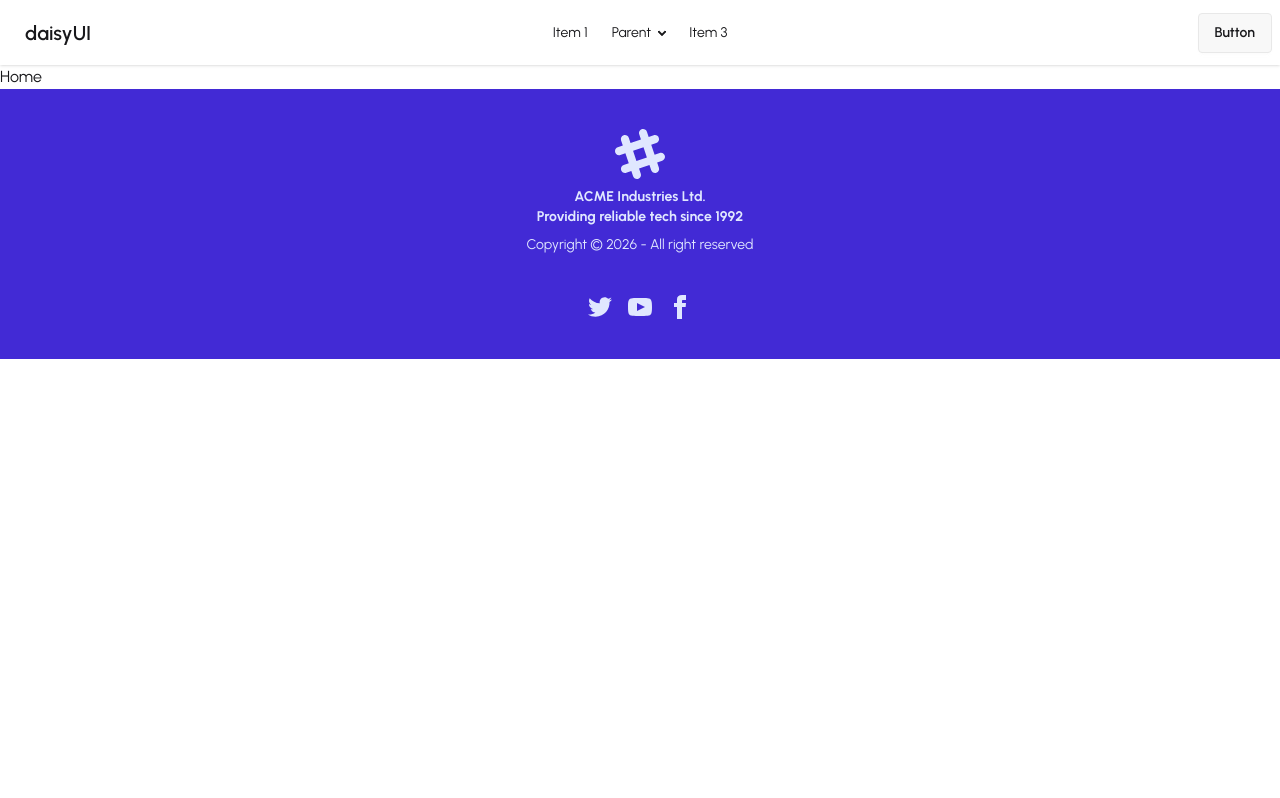
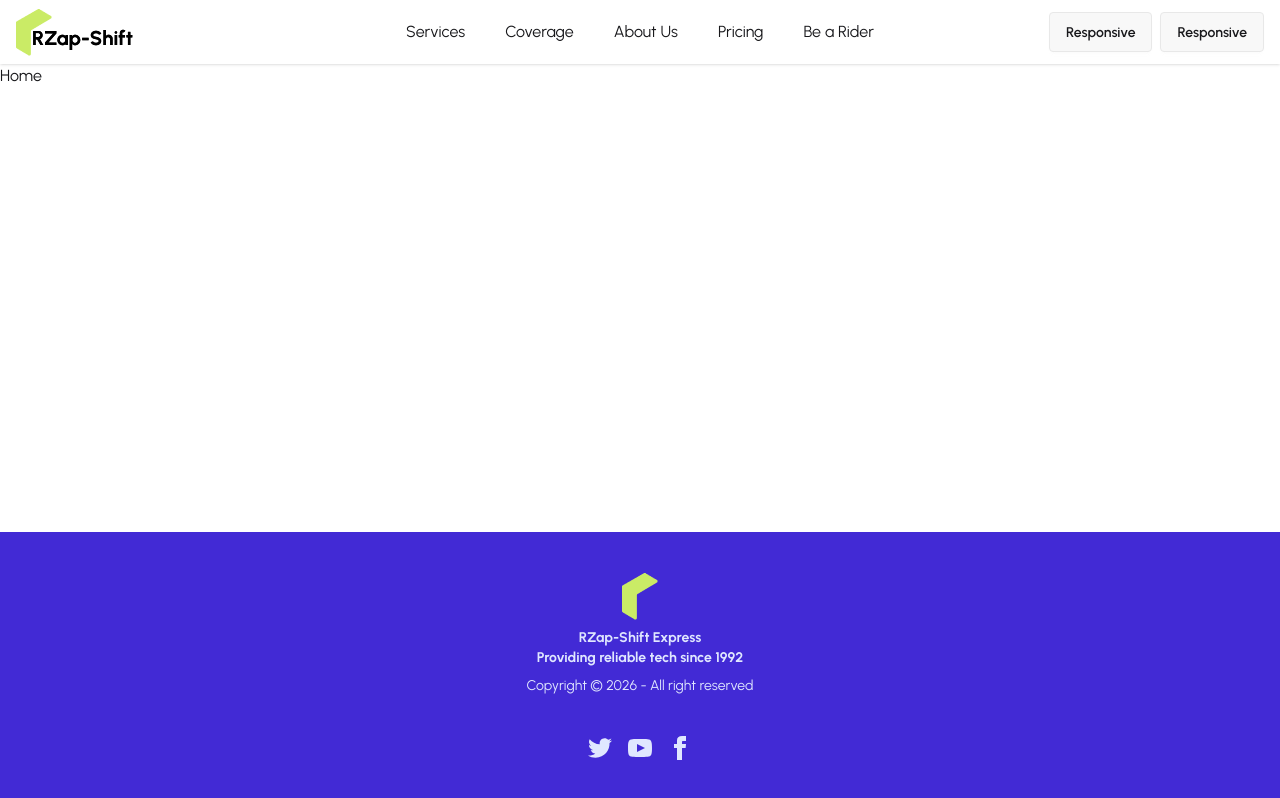
Before and after one commit to Misskhat/rzap-shift, a React (Vite) app: page / in a window 1280 px wide. Built offline with nearby package versions, Linux system fonts and the light colour scheme.

Commit message:
navbar and footer complete

```diff
--- a/src/components/shared/Footer.jsx
+++ b/src/components/shared/Footer.jsx
@@ -1,22 +1,15 @@
 import React from "react";
+import Logo from "./Logo";
 
 const Footer = () => {
   return (
     <footer className="footer footer-horizontal footer-center bg-primary text-primary-content p-10">
       <aside>
-        <svg
-          width="50"
-          height="50"
-          viewBox="0 0 24 24"
-          xmlns="http://www.w3.org/2000/svg"
-          fillRule="evenodd"
-          clipRule="evenodd"
-          className="inline-block fill-current"
-        >
-          <path d="M22.672 15.226l-2.432.811.841 2.515c.33 1.019-.209 2.127-1.23 2.456-1.15.325-2.148-.321-2.463-1.226l-.84-2.518-5.013 1.677.84 2.517c.391 1.203-.434 2.542-1.831 2.542-.88 0-1.601-.564-1.86-1.314l-.842-2.516-2.431.809c-1.135.328-2.145-.317-2.463-1.229-.329-1.018.211-2.127 1.231-2.456l2.432-.809-1.621-4.823-2.432.808c-1.355.384-2.558-.59-2.558-1.839 0-.817.509-1.582 1.327-1.846l2.433-.809-.842-2.515c-.33-1.02.211-2.129 1.232-2.458 1.02-.329 2.13.209 2.461 1.229l.842 2.515 5.011-1.677-.839-2.517c-.403-1.238.484-2.553 1.843-2.553.819 0 1.585.509 1.85 1.326l.841 2.517 2.431-.81c1.02-.33 2.131.211 2.461 1.229.332 1.018-.21 2.126-1.23 2.456l-2.433.809 1.622 4.823 2.433-.809c1.242-.401 2.557.484 2.557 1.838 0 .819-.51 1.583-1.328 1.847m-8.992-6.428l-5.01 1.675 1.619 4.828 5.011-1.674-1.62-4.829z"></path>
-        </svg>
+        <div>
+          <Logo />
+        </div>
         <p className="font-bold">
-          ACME Industries Ltd.
+          RZap-Shift Express
           <br />
           Providing reliable tech since 1992
         </p>
--- a/src/components/shared/Logo.jsx
+++ b/src/components/shared/Logo.jsx
@@ -2,9 +2,16 @@ import logo from "../../assets/logo.png";
 
 const Logo = () => {
   return (
-    <div>
-      <img src={logo} alt="logo" />
-    </div>
+    <>
+      <div className="md:relative">
+        <div>
+          <img src={logo} alt="logo" className="max-sm:hidden" />
+        </div>
+      </div>
+      <span className="font-bold absolute top-6 lg:top-6 lg:left-8 max-lg:left-22 max-sm:left-15 text-xs md:text-xl text-black">
+        RZap-Shift
+      </span>
+    </>
   );
 };
 
--- a/src/layouts/MainLayout.jsx
+++ b/src/layouts/MainLayout.jsx
@@ -1,13 +1,14 @@
 import Navbar from "../pages/Home/Navbar/Navbar";
 import Home from "../pages/Home/Home/Home";
 import Footer from "../components/shared/Footer";
+import { Outlet } from "react-router";
 
 const MainLayout = () => {
   return (
     <div className="min-h-screen flex flex-col">
       <Navbar></Navbar>
-      <div className="container">
-        <Home></Home>
+      <div className="container mx-auto flex-1">
+        <Outlet />
       </div>
       <Footer></Footer>
     </div>
--- /dev/null
+++ b/src/pages/AboutUs/AboutUs.jsx
@@ -0,0 +1,7 @@
+import React from "react";
+
+const AboutUs = () => {
+  return <div>AboutUs</div>;
+};
+
+export default AboutUs;
--- /dev/null
+++ b/src/pages/BeARider/BeARider.jsx
@@ -0,0 +1,7 @@
+import React from "react";
+
+const BeArider = () => {
+  return <div>BeArider</div>;
+};
+
+export default BeArider;
--- a/src/pages/Home/Navbar/Navbar.jsx
+++ b/src/pages/Home/Navbar/Navbar.jsx
@@ -1,8 +1,58 @@
-import React from "react";
+import { Link, NavLink } from "react-router";
+import Logo from "../../../components/shared/Logo";
 
 const Navbar = () => {
+  const list = (
+    <>
+      <NavLink
+        to={"/services"}
+        className={({ isActive }) =>
+          isActive ? "border-b text-green-500" : ""
+        }
+      >
+        <li className={"hover:bg-base-300 px-4 py-2  rounded"}> Services</li>
+      </NavLink>
+
+      <NavLink
+        to={"/coverage"}
+        className={({ isActive }) =>
+          isActive ? "border-b text-green-500" : ""
+        }
+      >
+        <li className={"hover:bg-base-300 px-4 py-2  rounded"}> Coverage</li>
+      </NavLink>
+
+      <NavLink
+        to={"/aboutUs"}
+        className={({ isActive }) =>
+          isActive ? "border-b text-green-500" : ""
+        }
+      >
+        <li className={"hover:bg-base-300 px-4 py-2  rounded"}> About Us</li>
+      </NavLink>
+
+      <NavLink
+        to={"/pricing"}
+        className={({ isActive }) =>
+          isActive ? "border-b text-green-500" : ""
+        }
+      >
+        <li className={"hover:bg-base-300 px-4 py-2  rounded"}> Pricing</li>
+      </NavLink>
+
+      <NavLink
+        to={"/be-a-rider"}
+        className={({ isActive }) =>
+          isActive ? "border-b text-green-500" : ""
+        }
+      >
+        <li className={"hover:bg-base-300 px-4 py-2  rounded"}> Be a Rider</li>
+      </NavLink>
+    </>
+  );
+
   return (
-    <div className="navbar bg-base-100 shadow-sm">
+    <div className="navbar bg-base-100 shadow-sm px-4 mx-auto">
       <div className="navbar-start">
         <div className="dropdown">
           <div tabIndex={0} role="button" className="btn btn-ghost lg:hidden">
@@ -25,54 +75,21 @@ const Navbar = () => {
           </div>
           <ul
             tabIndex={-1}
-            className="menu menu-sm dropdown-content bg-base-100 rounded-box z-1 mt-3 w-52 p-2 shadow"
+            className="flex flex-col gap-1 dropdown-content bg-base-100 rounded-box z-1 mt-3 w-52 p-2 shadow"
           >
-            <li>
-              <a>Item 1</a>
-            </li>
-            <li>
-              <a>Parent</a>
-              <ul className="p-2">
-                <li>
-                  <a>Submenu 1</a>
-                </li>
-                <li>
-                  <a>Submenu 2</a>
-                </li>
-              </ul>
-            </li>
-            <li>
-              <a>Item 3</a>
-            </li>
+            {list}
           </ul>
         </div>
-        <a className="btn btn-ghost text-xl">daisyUI</a>
+        <Link to={"/"} className="text-xl">
+          <Logo />
+        </Link>
       </div>
       <div className="navbar-center hidden lg:flex">
-        <ul className="menu menu-horizontal px-1">
-          <li>
-            <a>Item 1</a>
-          </li>
-          <li>
-            <details>
-              <summary>Parent</summary>
-              <ul className="p-2 bg-base-100 w-40 z-1">
-                <li>
-                  <a>Submenu 1</a>
-                </li>
-                <li>
-                  <a>Submenu 2</a>
-                </li>
-              </ul>
-            </details>
-          </li>
-          <li>
-            <a>Item 3</a>
-          </li>
-        </ul>
+        <ul className="flex gap-2">{list}</ul>
       </div>
-      <div className="navbar-end">
-        <a className="btn">Button</a>
+      <div className="navbar-end gap-2">
+        <button className="btn btn-xs sm:btn-sm md:btn-md ">Responsive</button>
+        <button className="btn btn-xs sm:btn-sm md:btn-md">Responsive</button>
       </div>
     </div>
   );
--- /dev/null
+++ b/src/pages/Pricing/Pricing.jsx
@@ -0,0 +1,7 @@
+import React from "react";
+
+const Pricing = () => {
+  return <div>Pricing</div>;
+};
+
+export default Pricing;
--- /dev/null
+++ b/src/pages/Services/Services.jsx
@@ -0,0 +1,7 @@
+import React from "react";
+
+const Services = () => {
+  return <div>Services</div>;
+};
+
+export default Services;
```
Also changed, not shown: src/routes/router.jsx (+25 -0 lines).
